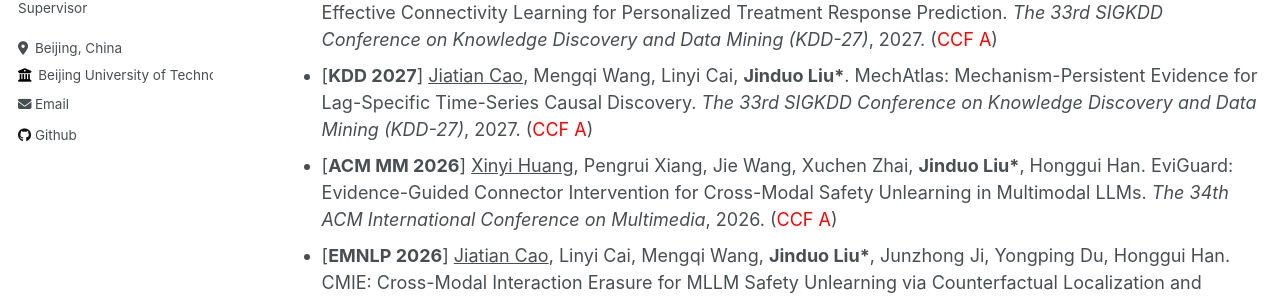
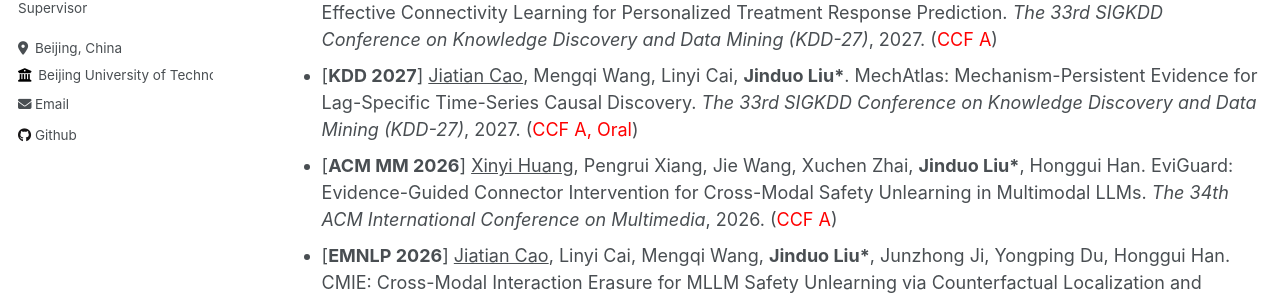
Before and after one commit to Duo67/duo067, a Jekyll site: the page built from _pages/publications.md, in a window 1280 px wide and 900 px high. Shown: the part 345-645 px from the top of the window. Built offline with Jekyll 4.4.1, drawn with Linux system fonts in a browser that asks for light colours.

Commit message:
Update publications.md

```diff
--- a/_pages/publications.md
+++ b/_pages/publications.md
@@ -14,7 +14,7 @@ redirect_from:
 
 ## 2026
   * [__KDD 2027__] <span style="text-decoration: underline;">Yilin Lu</span>, __Jinduo Liu*__, Junzhong Ji, Zhihao Su, Han Lv, Bo Lei. TreatEC: Foundation Model-guided Effective Connectivity Learning for Personalized Treatment Response Prediction. _The 33rd SIGKDD Conference on Knowledge Discovery and Data Mining (KDD-27)_, 2027. (<span style="color: red;">CCF A</span>)
-  * [__KDD 2027__] <span style="text-decoration: underline;">Jiatian Cao</span>, Mengqi Wang, Linyi Cai, __Jinduo Liu*__. MechAtlas: Mechanism-Persistent Evidence for Lag-Specific Time-Series Causal Discovery. _The 33rd SIGKDD Conference on Knowledge Discovery and Data Mining (KDD-27)_, 2027. (<span style="color: red;">CCF A</span>)
+  * [__KDD 2027__] <span style="text-decoration: underline;">Jiatian Cao</span>, Mengqi Wang, Linyi Cai, __Jinduo Liu*__. MechAtlas: Mechanism-Persistent Evidence for Lag-Specific Time-Series Causal Discovery. _The 33rd SIGKDD Conference on Knowledge Discovery and Data Mining (KDD-27)_, 2027. (<span style="color: red;">CCF A, Oral</span>)
   * [__ACM MM 2026__] <span style="text-decoration: underline;">Xinyi Huang</span>, Pengrui Xiang, Jie Wang, Xuchen Zhai, __Jinduo Liu*__, Honggui Han. EviGuard: Evidence-Guided Connector Intervention for Cross-Modal Safety Unlearning in Multimodal LLMs. _The 34th ACM International Conference on Multimedia_, 2026. (<span style="color: red;">CCF A</span>)
   * [__EMNLP 2026__] <span style="text-decoration: underline;">Jiatian Cao</span>, Linyi Cai, Mengqi Wang, __Jinduo Liu*__, Junzhong Ji, Yongping Du, Honggui Han. CMIE: Cross-Modal Interaction Erasure for MLLM Safety Unlearning via Counterfactual Localization and Subspace Nullification. _The 2026 Conference on Empirical Methods in Natural Language Processing_, 2026. (<span style="color: red;">CCF B, Main Conference Acceptance rate=15.4%, Oral</span>)
   * [__IJCAI 2026__] <span style="text-decoration: underline;">Zhihao Su</span>, Junzhong Ji, Minqi Yu, __Jinduo Liu*__. STCBN-EC: A Spatio-Temporal Constrained Bayesian Causal Network for Multimodal Brain Effective Connectivity Learning. _The 35th International Joint Conference on Artificial Intelligence_, 2026. (<span style="color: red;">CCF A->B, Main Conference Acceptance rate=13.6%, Oral</span>)
```
